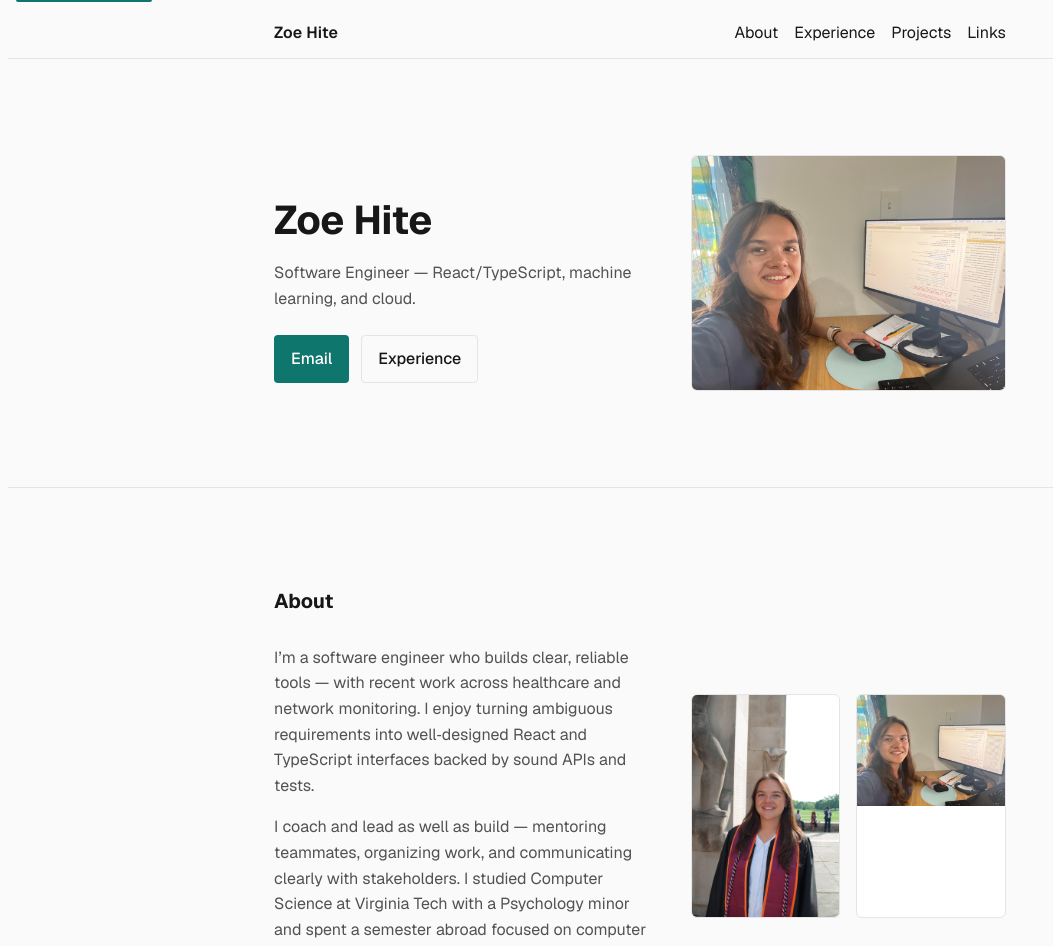
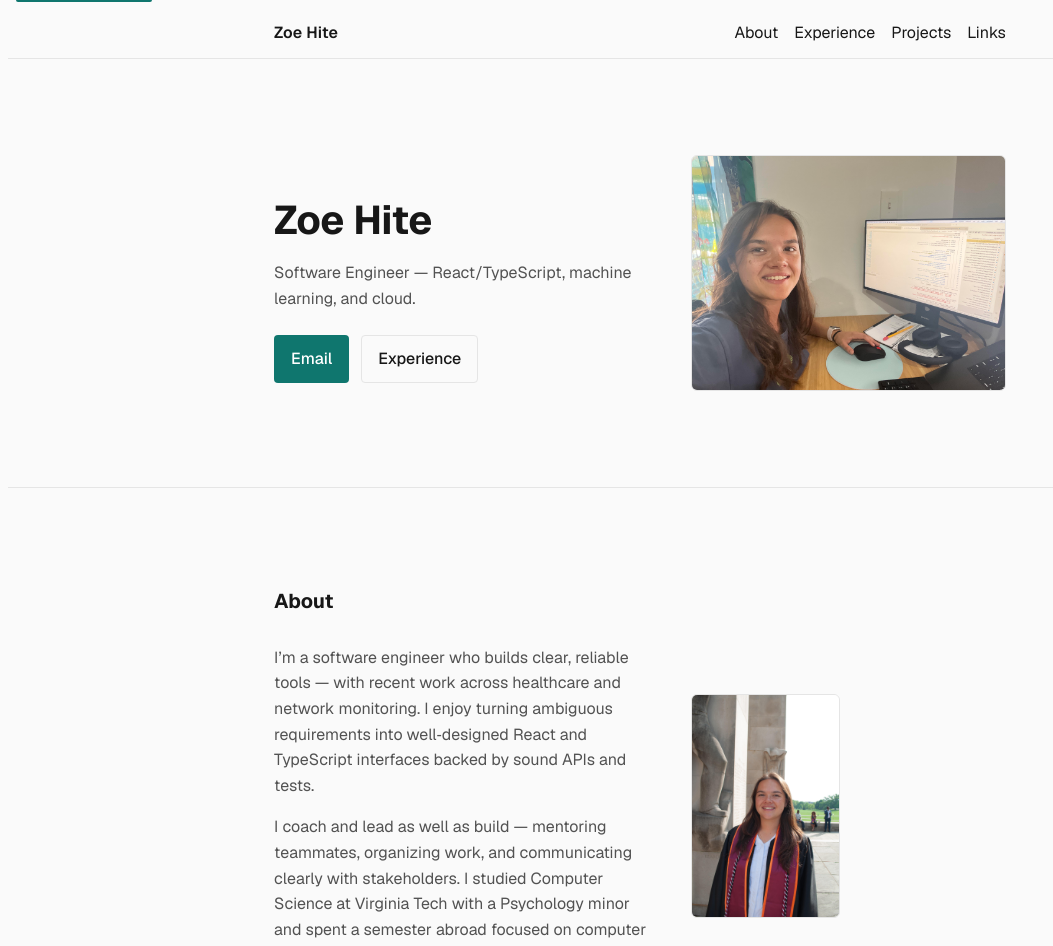
Before and after one commit to zoith722/zoe-hite-web-portfolio, a Next.js app: page / in a window 1280 px wide. Shown: the top 946 px of the page, without its empty margins (0-1053 px from the left). Built offline with nearby package versions, Linux system fonts and the light colour scheme; no server answers; what @vercel/functions would draw is missing.

Commit message:
take away photo

```diff
--- a/components/About.tsx
+++ b/components/About.tsx
@@ -14,10 +14,11 @@ export default function About() {
               TypeScript interfaces backed by sound APIs and tests.
             </p>
             <p>
-              I coach and lead as well as build — mentoring teammates, organizing
-              work, and communicating clearly with stakeholders. I studied
-              Computer Science at Virginia Tech with a Psychology minor and spent
-              a semester abroad focused on computer science in Siena, Italy.
+              I coach and lead as well as build — mentoring teammates,
+              organizing work, and communicating clearly with stakeholders. I
+              studied Computer Science at Virginia Tech with a Psychology minor
+              and spent a semester abroad focused on computer science in Siena,
+              Italy.
             </p>
           </div>
           <div className="about-photos">
@@ -30,15 +31,6 @@ export default function About() {
                 style={{ width: "100%", height: "auto", objectFit: "cover" }}
               />
             </div>
-            <div className="media-frame">
-              <Image
-                src="/photos/desk-coding.jpg"
-                alt="At the desk coding — builder at work"
-                width={1200}
-                height={900}
-                style={{ width: "100%", height: "auto", objectFit: "cover" }}
-              />
-            </div>
           </div>
         </div>
       </div>
```
